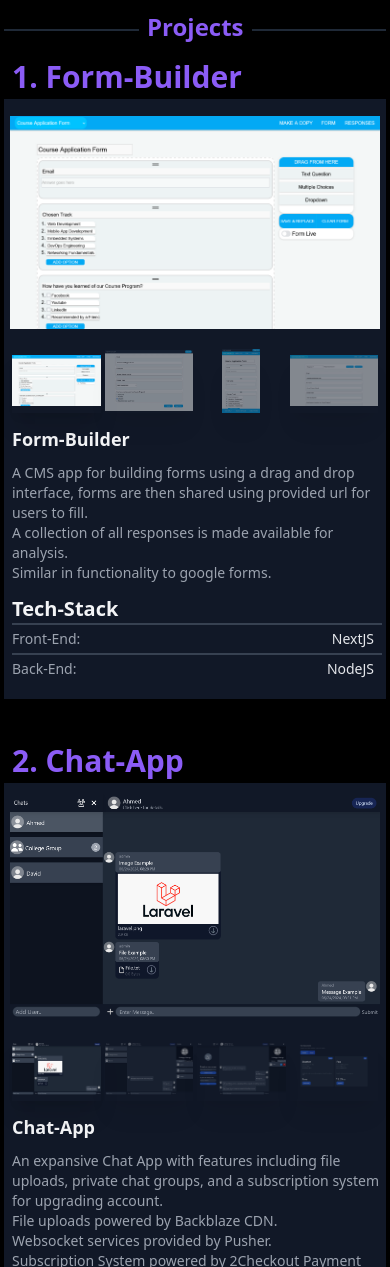
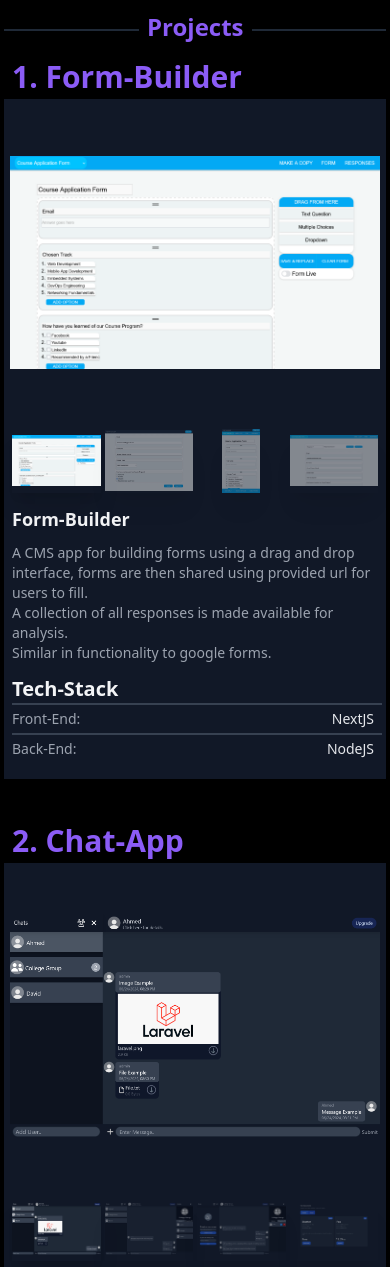
Before and after one commit to AhmdAbozed/ahmdabozed.github.io, a website: page index.html in a window 390 px wide. Shown: the part 733-2000 px from the top of the page. Drawn offline with Linux system fonts and the light colour scheme.

Commit message:
Changed css, changed tailwind content config

```diff
--- a/index.html
+++ b/index.html
@@ -76,7 +76,7 @@
       <div class="shadow-xl mb-10 flex flex-col sm:flex-row justify-center h-auto sm:h-[28rem]">
         <div class="flex justify-center flex-col sm:w-8/12 bg-gray-900">
           <div
-            class="flex overflow-x-hidden scroll-smooth snap-x w-[95vw] sm:w-auto max-w-[42rem] self-center pt-1 scrollable h-60 sm:h-[28rem]"
+            class="flex overflow-x-hidden scroll-smooth snap-x w-[95vw] sm:w-auto max-w-[42rem] self-center pt-1 scrollable h-80 sm:h-[28rem]"
             id="proj-1">
             <div class="big-img transition-opacity duration-400 h-full min-w-full big-active1" id="b01">
               <img src="./public/res/form1.png" class="object-contain transition rounded h-full mx-auto -translate-y-0" />
@@ -144,7 +144,7 @@
       <div class="shadow-xl mb-10 flex flex-col sm:flex-row justify-center h-auto sm:h-[28rem]">
         <div class="flex justify-center flex-col sm:w-8/12 bg-gray-900">
           <div
-            class="flex overflow-x-hidden scroll-smooth snap-x w-[95vw] sm:w-auto max-w-[42rem] self-center pt-1 scrollable h-60 sm:h-[28rem] mb-1 "
+            class="flex overflow-x-hidden scroll-smooth snap-x w-[95vw] sm:w-auto max-w-[42rem] self-center pt-1 scrollable h-80 sm:h-[28rem] mb-1 "
             id="proj-2">
             <div class="big-img transition-opacity duration-400 h-full min-w-full big-active2" id="b02">
               <img src="./public/res/chat1.png" class="object-contain transition rounded h-full mx-auto -translate-y-0" />
@@ -214,7 +214,7 @@
       <div class="shadow-xl mb-10 flex flex-col sm:flex-row justify-center h-auto sm:h-[28rem]">
         <div class="flex justify-center flex-col sm:w-8/12 bg-gray-900">
           <div
-            class="flex overflow-x-hidden scroll-smooth snap-x w-[95vw] sm:w-auto max-w-[42rem] self-center pt-1 scrollable h-60 sm:h-[28rem] mb-1 "
+            class="flex overflow-x-hidden scroll-smooth snap-x w-[95vw] sm:w-auto max-w-[42rem] self-center pt-1 scrollable h-80 sm:h-[28rem] mb-1 "
             id="proj-3">
             <div class="big-img transition-opacity duration-400 h-full min-w-full big-active2" id="b03">
               <img src="./public/res/reddit1.png" class="object-contain transition rounded h-full mx-auto -translate-y-0" />
--- a/tailwind.config.js
+++ b/tailwind.config.js
@@ -1,6 +1,6 @@
 /** @type {import('tailwindcss').Config} */
 module.exports = {
-  content: ["./public/**/*.{html,js}"],
+  content: ["./*.{html,js}"],
   theme: {
     extend: {},
   },
```
Also changed, not shown: public/output.css.
